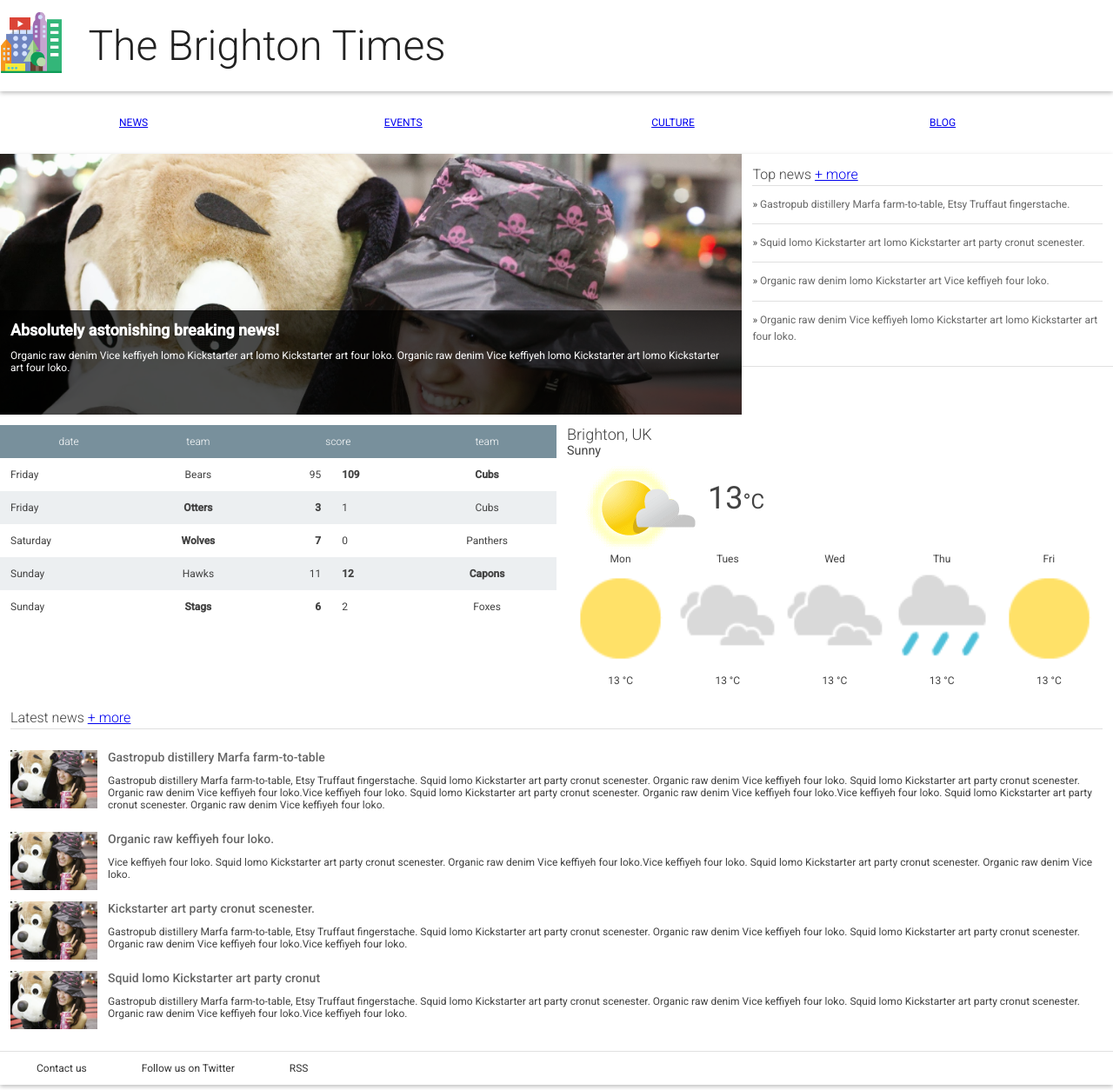
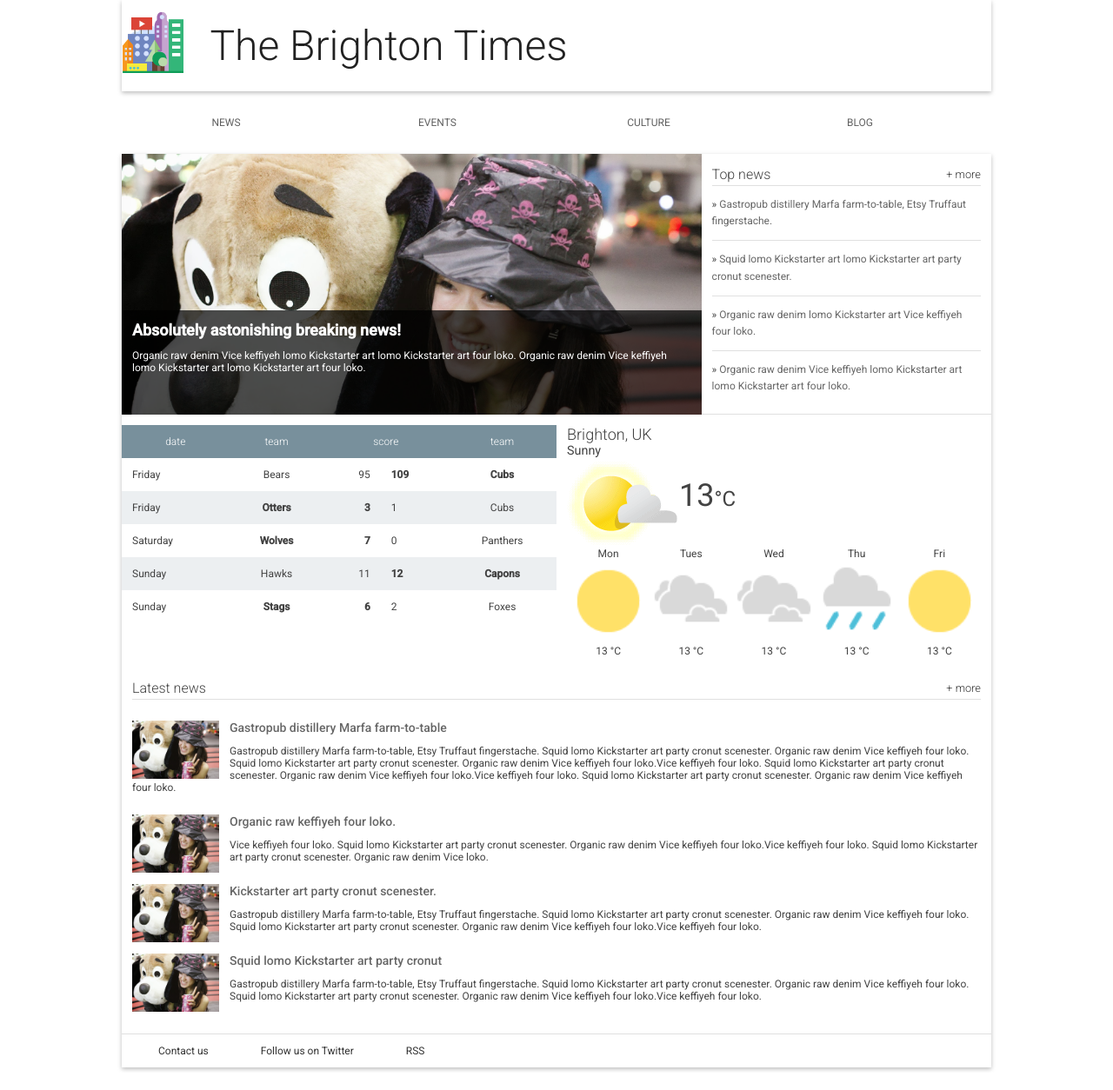
Before and after one commit to tiffanyhan/Portfolio-Site, a PHP site: page / in a window 1280 px wide. Shown: the whole page at 87% size. After the commit the page ends 1232 px from the top, so only its background shows below. Run offline with PHP 8.4, Linux system fonts and the light colour scheme.

Commit message:
fix everything

```diff
--- a/css/large.css
+++ /dev/null
@@ -1,7 +0,0 @@
-.hero {
-	width: 66.66%;
-}
-
-.top-news {
-	width: 33.33%;
-}
--- a/css/medium.css
+++ /dev/null
@@ -1,31 +0,0 @@
-.scores {
-	width: 50%;
-}
-
-.weather {
-	width: 50%;
-	border: none;
-}
-.header__title {
-  font-weight: 300;
-  font-size: 4em;
-  margin: 0.5em 0.25em;
-  display: inline-block;
-  color: #212121;
-}
-main {
-  box-shadow: 0 2px 5px rgba(0, 0, 0, 0.26);
-  width: 100%;
-  margin-left: auto;
-  margin-right: auto;
-  position: static;
-
- }
- nav#drawer {
-  position: static;
-  opacity: 1;
-}
-.hamburger {
-	position: relative;
-	top: -100px;
-}
--- a/css/small.css
+++ /dev/null
@@ -1,27 +0,0 @@
-.header__logo {
-	max-height: 72px;
-}
-
-.header__title {
-	float: left;
-	margin: 30px 0 0 20px;
-}
-.header__inner {
-	width: 100%;
-	display: flex;
-	display: -webkit-flex;
-	display: -moz-flex;
-	display: -ms-flex;
-}
-.col-10 {
-	width: 80%;
-}
-.col-2 {
-	width: 20%;
-}
-.footer {
-	display: flex;
-	display: -webkit-flex;
-	display: -moz-flex;
-	display: -ms-flex;
-}
--- a/index.html
+++ b/index.html
@@ -2,29 +2,32 @@
 <html lang="en">
   <head>
     <meta charset="utf-8">
+    <meta name="viewport" content="width=device-width,initial-scale=1">
     <meta http-equiv="X-UA-Compatible" content="IE=edge">
     <title>Brighton Times</title>
-    <meta name="viewport" content="width=device-width, initial-scale=1">
     <link href="https://fonts.googleapis.com/css?family=Roboto:300,400,500" rel="stylesheet" type="text/css">
-    <link rel="stylesheet" type="text/css" href="css/main.css">
-    <link rel="stylesheet" type="text/css" media="screen and (max-width:400px)" href="css/small.css">
-    <link rel="stylesheet" type="text/css" media="screen and (min-width:600px)" href="css/medium.css">
-    <link rel="stylesheet" type="text/css" media="screen and (min-width:800px)" href="css/large.css">
+    <link rel="stylesheet" type="text/css" href="main.css">
+    <link rel="stylesheet" type="text/css" media="screen and (max-width: 550px)" href="small.css">
+    <link rel="stylesheet" type="text/css" media="screen and (max-width: 475px)" href="xsmall.css">
+    <link rel="stylesheet" type="text/css" media="screen and (min-width: 600px)" href="medium.css">
+    <link rel="stylesheet" type="text/css" media="screen and (min-width: 800px)" href="large.css">
+    <link rel="stylesheet" type="text/css" media="screen and (min-width: 1000px)" href="xlarge.css">
     <script type="text/javascript" src="js/jquery-1.11.3.js"></script>
-  <script type="text/javascript" src="js/bootstrap.min.js"></script>
+    <script type="text/javascript" src="js/bootstrap.min.js"></script>
   </head>
   <body>
 
     <header class="header">
       <div class="header__inner">
         <img class="header__logo" src="images/city.png" alt="iconic view of a cityscape">
-          <h1 class="header__title">
+        <h1 class="header__title">
           The Brighton Times
         </h1>
-          <button class="hamburger">&#9776;</button>
+        <button class="hamburger">&#9776;</button>
+      </div>
     </header>
 
-    <nav id="drawer">
+    <nav class="nav">
       <ul class="nav__list">
         <li class="nav__item"><a href="#">News</a></li>
         <li class="nav__item"><a href="#">Events</a></li>
@@ -35,6 +38,8 @@
 
     <main>
       <section class="content">
+
+      <div class="hero__top-news">
         <section class="hero">
           <article class="description">
             <h2>Absolutely astonishing breaking news!</h2>
@@ -59,7 +64,9 @@
             </li>
           </ul>
         </section>
+      </div>
 
+        <div class="scores__weather">
         <section class="scores">
           <table class="scores__table">
             <thead>
@@ -141,6 +148,7 @@
             </li>
           </ul>
         </section>
+      </div>
 
         <section class="news recent-news">
           <h2 class="news__title">Latest news <a href="#" class="news__more">+ more</a></h2>
@@ -176,7 +184,7 @@
         </section>
       </section>
       <footer>
-        <ul class="footer">
+        <ul>
           <li><a href="#">Contact us</a></li>
           <li><a href="#">Follow us on Twitter</a></li>
           <li><a href="#">RSS</a></li>
@@ -185,10 +193,10 @@
     </main>
 
     <script>
-       $('button').on('click', function() {
-        $('.nav').toggleClass('show-menu');
+      $('button').click(function() {
+        $('nav').toggleClass('show-menu');
         $('main').toggleClass('move-down');
-    });
+      });
     </script>
 
   </body>
--- /dev/null
+++ b/large.css
@@ -0,0 +1,14 @@
+.hero__top-news {
+	width: 100%;
+	display: flex;
+	display: -webkit-flex;
+	display: -moz-flex;
+	display: -ms-flex;
+
+}
+.hero {
+	width: 66.66%;
+}
+.top-news {
+	width: 33.33%;
+}
--- a/css/main.css
+++ b/main.css
@@ -23,7 +23,8 @@ ul {
   list-style: none;
   padding: 0;
   margin: 0;
-}s
+}
+
 
 /*
  *
@@ -53,6 +54,7 @@ ul {
 
 .header__inner {
   width: 100%;
+  height: 105px;
   margin-left: auto;
   margin-right: auto;
 }
@@ -62,24 +64,25 @@ ul {
   margin-right: 1em;
   vertical-align: top;
   margin-top: 12px;
-  position: static;
 }
 
 .header__title {
   font-weight: 300;
-  font-size: 2em;
-  margin: 30px auto 0 auto;
+  font-size: 4em;
+  margin: 0.5em 0.25em;
   display: inline-block;
   color: #212121;
+}
 
-}
 .hamburger {
-  float: right;
-  font-size: 25px;
-  margin: 10px 10px 0 0;
-  padding: .6em;
-  border: none;
-  background-color: white;
+  font-size: 24px;
+  border: 0;
+  background: white;
+  padding: 10px 15px;
+  margin: 0;
+  position: relative;
+  top: -100px;
+  left: -50px;
 }
 
 
@@ -93,16 +96,7 @@ ul {
   width: 100%;
   margin-left: auto;
   margin-right: auto;
-  position: relative;
-  top: -172px;
-  opacity: 0;
 }
-
-.show-menu {
-  position: static;
-  opacity: 1;
-}
-
 
 .nav__list {
   width: 100%;
@@ -138,17 +132,11 @@ ul {
  *
  */
 
-.move-down {
-  position: static;
-}
-
 main {
   box-shadow: 0 2px 5px rgba(0, 0, 0, 0.26);
   width: 100%;
   margin-left: auto;
   margin-right: auto;
-  position: relative;
-  top: -69px;
 }
 
 /*
@@ -165,7 +153,6 @@ main {
  */
 
 .hero {
-  float: left;
   width: 100%;
   position: relative;
   background-image: url("./images/dog.jpg");
@@ -193,9 +180,7 @@ main {
  */
 
 .top-news {
-  float: right;
-  width: 100%;
-  height: auto;
+  height: 300px;
   border-bottom: 1px solid #E0E0E0;
   padding: 1em;
 }
@@ -240,8 +225,6 @@ main {
  */
 
 .scores {
-  width: 100%;
-  float: left;
   padding-top: 1em;
 }
 
@@ -289,10 +272,7 @@ main {
  */
 
 .weather {
-  float: right;
-  width: 100%;
   padding: 1em;
-  border-top: 1px solid #E0E0E0;
 }
 
 .weather__location {
@@ -341,7 +321,7 @@ main {
 
 /*
  *
- * Weather
+ * Recent News
  *
  */
 
@@ -387,6 +367,18 @@ footer {
   border-top: 1px solid #E0E0E0;
   padding: 1em;
   width: 100%;
+  display: flex;
+  display: -webkit-flex;
+  display: -moz-flex;
+  display: -ms-flex;
+}
+
+footer ul {
+  width: 100%;
+  display: flex;
+  display: -webkit-flex;
+  display: -moz-flex;
+  display: -ms-flex;
 }
 
 footer li {
--- /dev/null
+++ b/medium.css
@@ -0,0 +1,13 @@
+.scores__weather {
+	width: 100%;
+	display: flex;
+	display: -webkit-flex;
+	display: -moz-flex;
+	display: -ms-flex;
+}
+.scores {
+	width: 50%;
+}
+.weather {
+	width: 50%;
+}
--- /dev/null
+++ b/small.css
@@ -0,0 +1,31 @@
+.header__logo {
+	position: relative;
+	top: -100px;
+}
+.header__title {
+	font-size: 3em;
+	position: relative;
+	left: -70px;
+	top: 25px;
+}
+.hamburger {
+	top: 35px;
+	float: right;
+}
+.nav {
+	position: relative;
+	top: -150px;
+}
+
+.show-menu {
+	position: static;
+}
+
+main {
+	position: relative;
+	top: -67px;
+}
+
+.move-down {
+	position: static;
+}
--- /dev/null
+++ b/xlarge.css
@@ -0,0 +1,4 @@
+body {
+	max-width: 1000px;
+	margin: 0 auto;
+}
--- /dev/null
+++ b/xsmall.css
@@ -0,0 +1,14 @@
+.header__inner {
+	display: flex;
+	display: -webkit-flex;
+	display: -moz-flex;
+	display: -ms-flex;
+}
+
+.header__title {
+	font-size: 2em;
+}
+
+.hamburger {
+	top: -5px;
+}
```
Also changed, not shown: images/weather.png, 2 other files.
